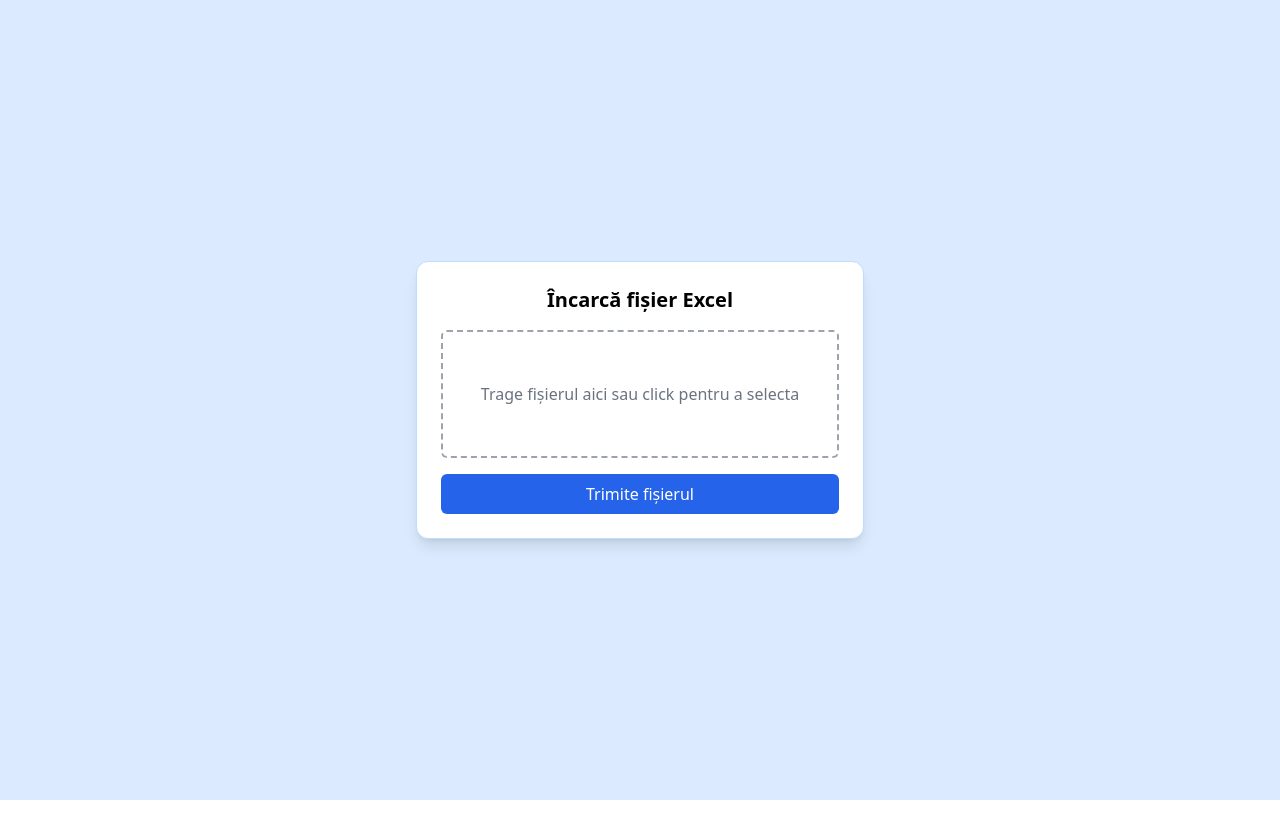
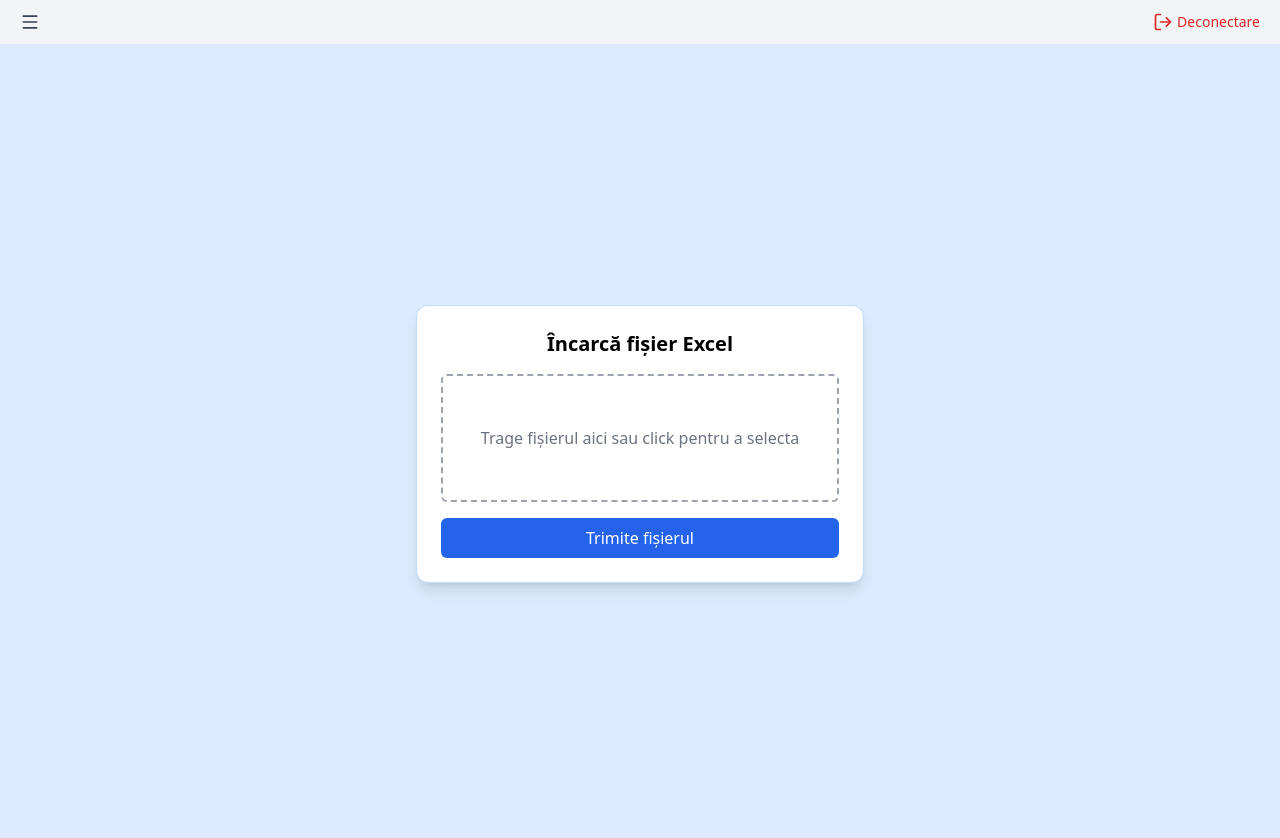
Before and after one commit to SebastianPuiu2000/poliResidence, a React (Create React App) app in the folder frontend/: page /upload in a window 1280 px wide. Shown: the top 838 px of the page. Before the commit the page ends 800 px from the top, so only its background shows below. Built offline with nearby package versions, Linux system fonts and the light colour scheme.

Commit message:
edit upload page header

```diff
--- a/frontend/src/pages/upload.page.jsx
+++ b/frontend/src/pages/upload.page.jsx
@@ -1,5 +1,6 @@
 import { useState, useRef } from "react";
 
+import Layout from "../components/layout.component";
 function UploadPage() {
   const [file, setFile] = useState(null);
   const [loading, setLoading] = useState(false);
@@ -65,6 +66,7 @@ function UploadPage() {
   };
 
   return (
+    <Layout>
       <div className="flex min-h-screen items-center justify-center bg-blue-100 p-6">
         <div className="w-full max-w-md bg-white rounded-xl shadow-lg p-6 space-y-4 border border-blue-200">
           <h1 className="text-xl font-bold text-gray-800 text-center">
@@ -110,6 +112,7 @@ function UploadPage() {
           </button>
         </div>
       </div>
+    </Layout>
   );
 }
 
```
Lines whose indentation alone changed are shown as unchanged.
